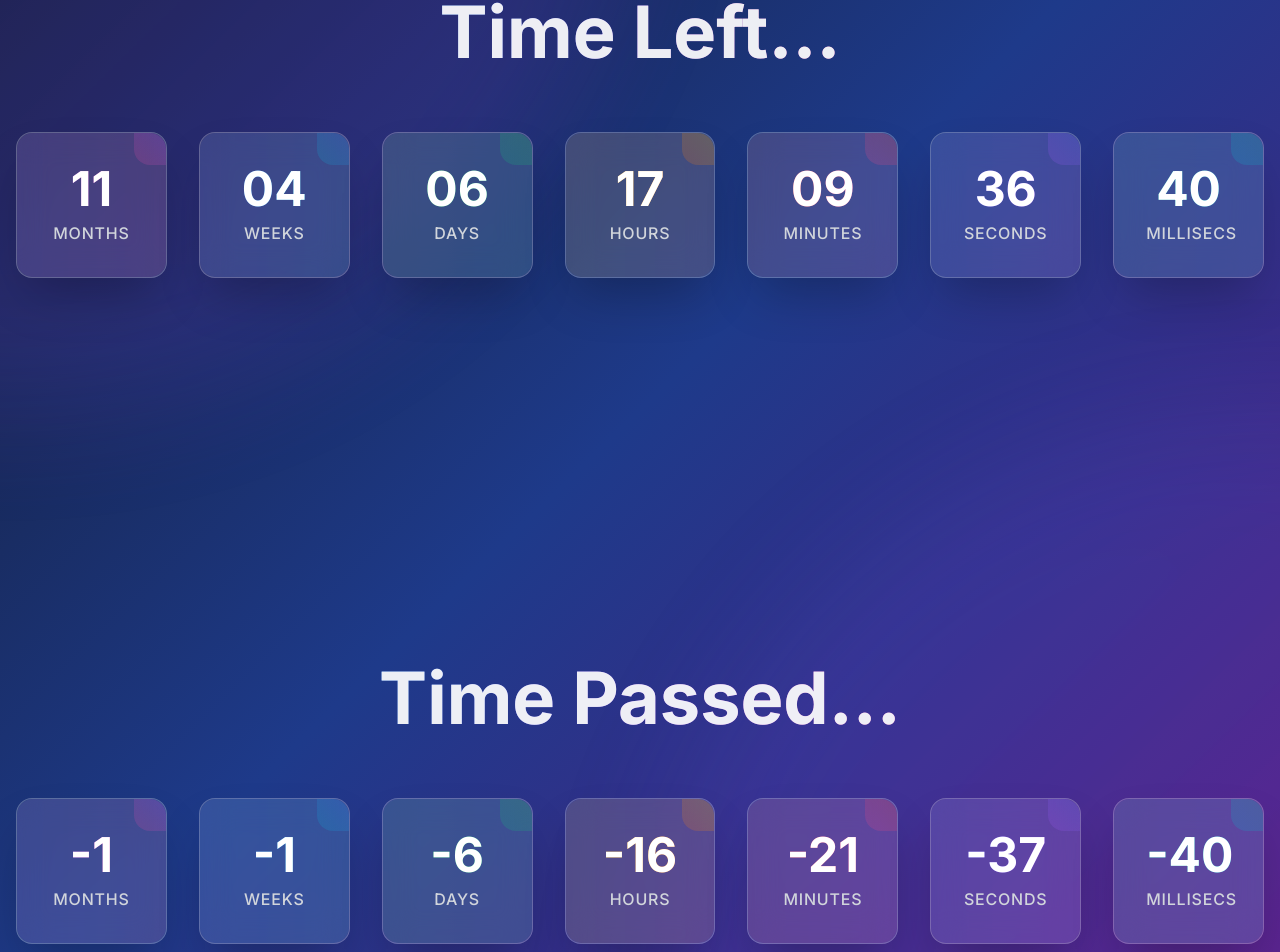
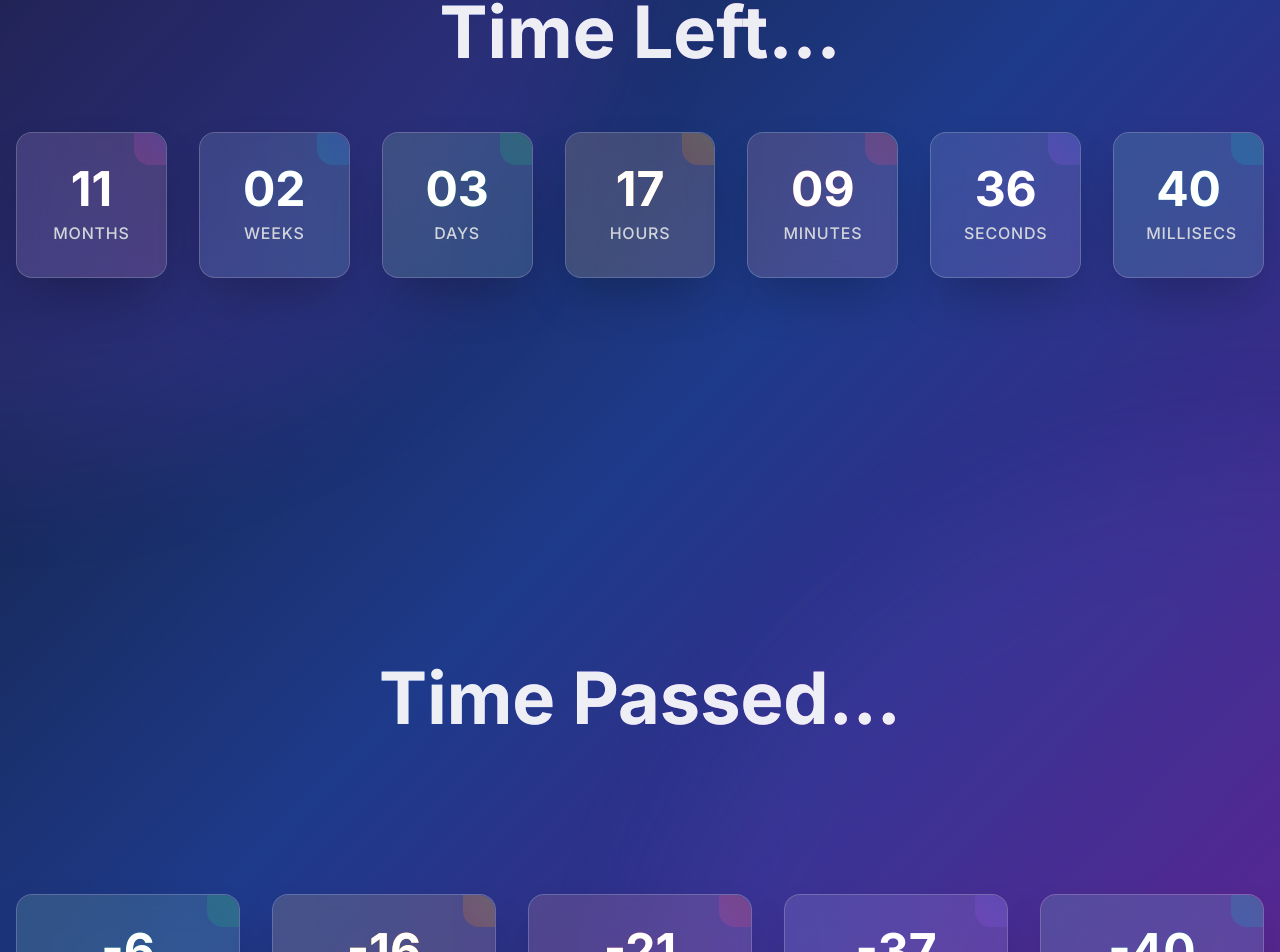
Before and after one commit to Anshu3301/CourseCountdown, a React (Vite) app: page / in a window 1280 px wide. Shown: the part 212-1164 px from the top of the page. Built offline with nearby package versions, Linux system fonts and the light colour scheme.

Commit message:
updated passed timer, removed month & weeks

```diff
--- a/src/App.jsx
+++ b/src/App.jsx
@@ -15,7 +15,7 @@ function App() {
     milliseconds: 0
   })
 
-  const targetDate = new Date('2026-06-30T23:59:59').getTime()
+  const targetDate = new Date('2026-06-20T23:59:59').getTime()
 
   useEffect(() => {
     const timer = setInterval(() => {
@@ -76,23 +76,19 @@ function App() {
       const now = new Date().getTime()
       const difference = now - startDate
 
-      const months = Math.floor(difference / (1000 * 60 * 60 * 24 * 30.44))
-      const weeks = Math.floor((difference % (1000 * 60 * 60 * 24 * 30.44)) / (1000 * 60 * 60 * 24 * 7))
       const days = Math.floor(difference / (1000 * 60 * 60 * 24))
       const hours = Math.floor((difference % (1000 * 60 * 60 * 24)) / (1000 * 60 * 60))
       const minutes = Math.floor((difference % (1000 * 60 * 60)) / (1000 * 60))
       const seconds = Math.floor((difference % (1000 * 60)) / 1000)
       const milliseconds = Math.floor((difference % 1000) / 10)
 
-      setTimePassed({ months, weeks, days, hours, minutes, seconds, milliseconds })
+      setTimePassed({ days, hours, minutes, seconds, milliseconds })
     }, 10)
 
     return () => clearInterval(interval)
   }, [startDate])
 
   const passedUnits = [
-    { label: 'Months', value: timePassed.months, color: 'from-purple-500 to-pink-500' },
-    { label: 'Weeks', value: timePassed.weeks, color: 'from-blue-500 to-cyan-500' },
     { label: 'Days', value: timePassed.days, color: 'from-green-500 to-emerald-500' },
     { label: 'Hours', value: timePassed.hours, color: 'from-yellow-500 to-orange-500' },
     { label: 'Minutes', value: timePassed.minutes, color: 'from-red-500 to-pink-500' },
@@ -137,7 +133,7 @@ function App() {
       <h1 className="mt-96 text-4xl sm:text-5xl md:text-6xl lg:text-7xl font-bold text-white mb-4 bg-gradient-to-r from-blue-400 via-purple-400 to-pink-400 bg-clip-text text-transparent animate-pulse-slow">
           Time Passed...
         </h1>
-      <div className="mt-12 grid grid-cols-2 sm:grid-cols-3 lg:grid-cols-4 xl:grid-cols-7 gap-4 sm:gap-6 lg:gap-8 max-w-7xl w-full relative z-100">
+      <div className="mt-36 grid grid-cols-2 sm:grid-cols-3 lg:grid-cols-5 xl:grid-cols-5 gap-4 sm:gap-6 lg:gap-8 max-w-7xl w-full relative z-100">
         {passedUnits.map((unit, index) => (
           <CountdownCard
             key={unit.label}
```
